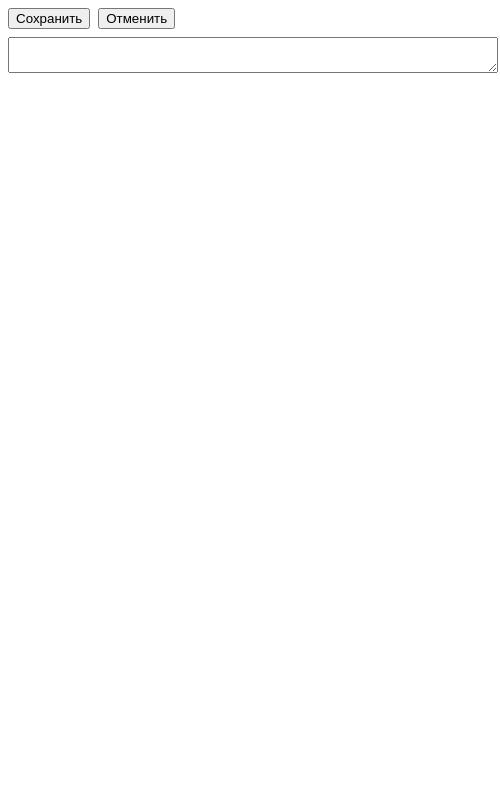
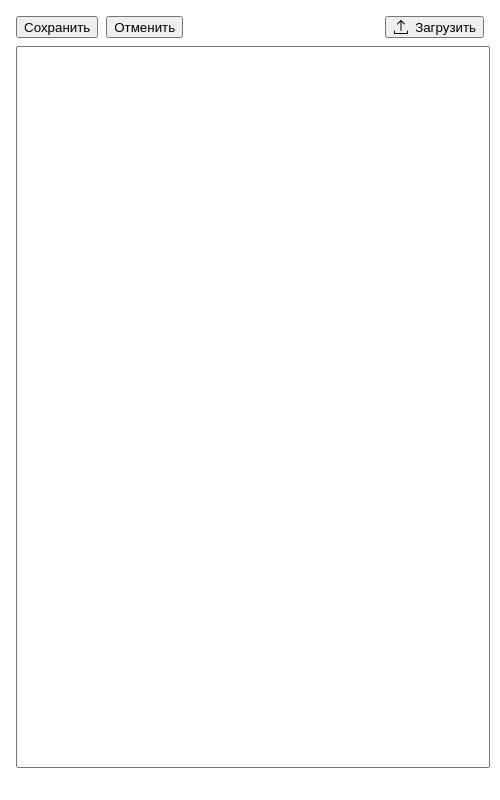
Before and after one commit to gladk0ff/Electron-base-text-editor, an Electron app: page src/index.html in a window 500 px wide. Drawn offline with Linux system fonts and the light colour scheme.

Commit message:
кнопка загрузки и открытие консоли разработчика

```diff
--- a/src/index.html
+++ b/src/index.html
@@ -11,6 +11,10 @@
         <div class="actions">
             <button class="actions__save-btn">Сохранить</button>
             <button class="actions__cancel-btn">Отменить</button>
+            <button class="actions__upoad-btn">
+                <img class='actions__upoad-btn-icon' src="./icons/upload.png" alt="загрузить">
+                Загрузить
+            </button>
         </div>
         <textarea class="editor"></textarea>
     </main>
--- a/src/styles.css
+++ b/src/styles.css
@@ -1,15 +1,39 @@
+body {
+    font-size: 16px;
+    height: 100%;
+    width: 100%;
+    margin: 0;
+    position: absolute;
+}
+
 .container {
     display: flex;
     flex-direction: column;
-    gap: 8px;
+    gap: 0.5rem;
+    padding: 1rem;
+    height: 94%;
+
 }
 
 .actions {
     display: flex;
-    gap: 8px;
+    gap: 0.5rem;
 }
 
 .editor {
     width: 100%;
     height: 100%;
+    resize: none;
 }
+
+.actions__upoad-btn {
+    margin-left: auto;
+    display: flex;
+    align-items: center;
+    gap:0.4rem
+}
+
+.actions__upoad-btn-icon {
+    width: 1rem;
+    height: 1rem;
+}
```
Also changed, not shown: main.js (+6 -2 lines), src/icons/download.png (added), src/icons/upload.png (added).
